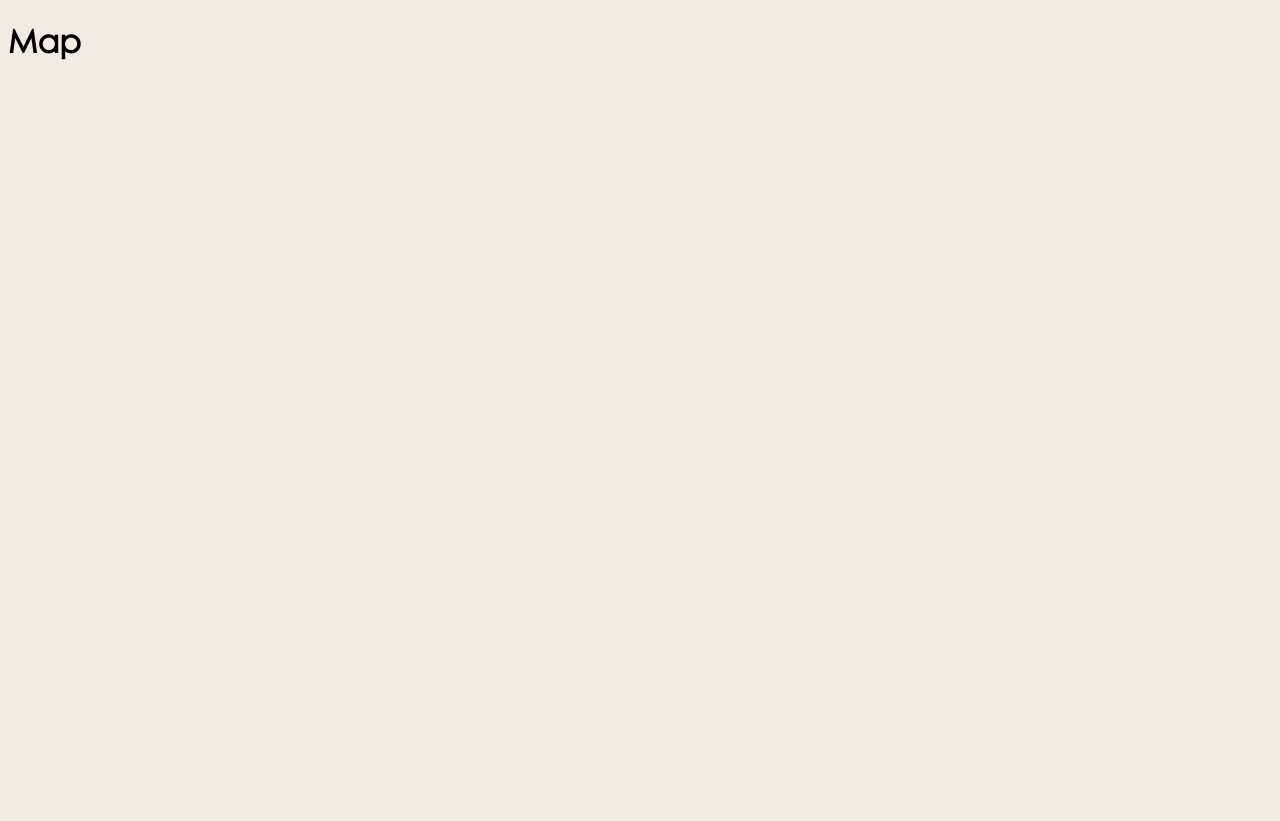
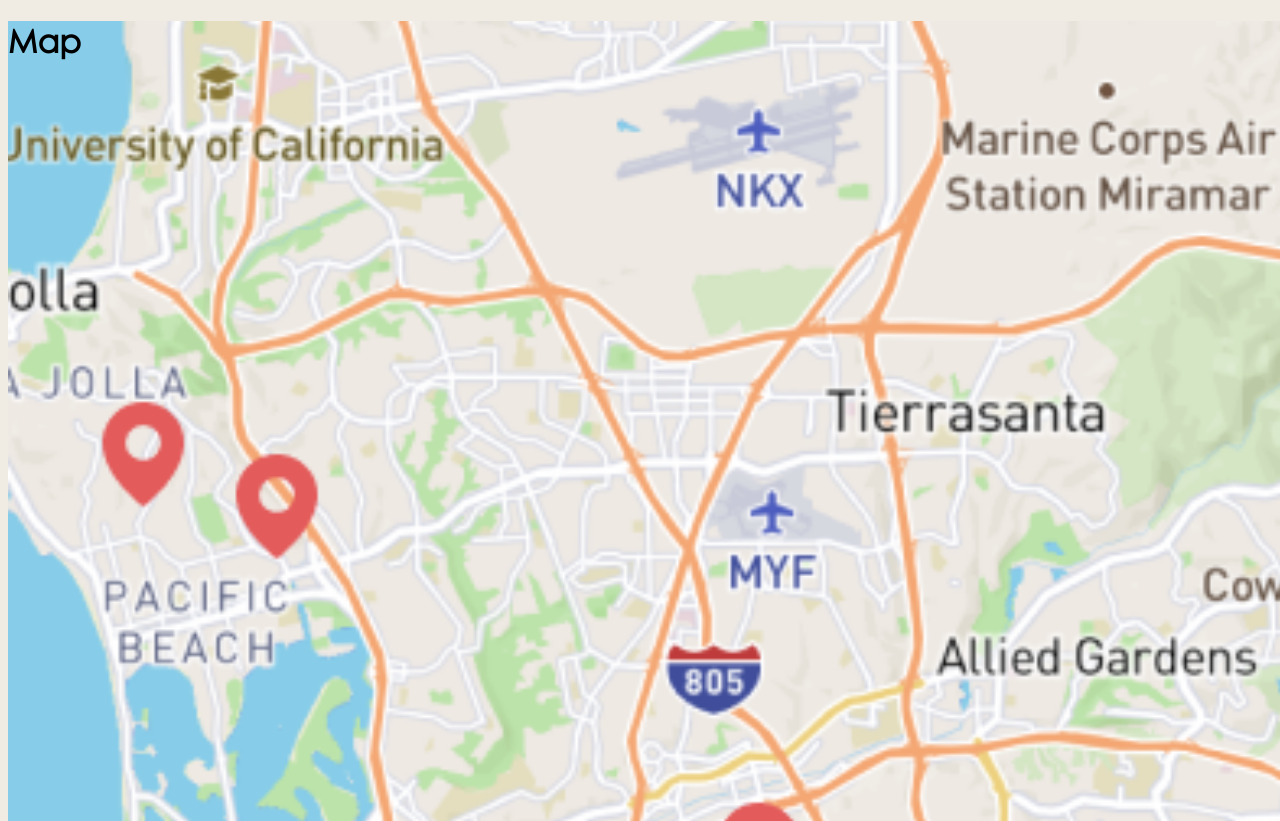
Before and after one commit to testler/Hakuna_matata, a React (Create React App) app in the folder hakuna_matata/: page /map in a window 1280 px wide. Built offline with nearby package versions, Linux system fonts and the light colour scheme.

Commit message:
final commit

```diff
--- a/hakuna_matata/src/components/FeedModal/feedModal.css
+++ b/hakuna_matata/src/components/FeedModal/feedModal.css
@@ -1,9 +1,10 @@
-img{
-    width: 10rem;
-}
+
 div#feed-modal{
     padding: 5vw;
     background-color: #C4D1C3;;
     margin: 5vw;
     border-radius: 10px;
 }
+div#feed-modal > div > img{
+    width: 10rem;
+}
--- a/hakuna_matata/src/pages/Map/Map.jsx
+++ b/hakuna_matata/src/pages/Map/Map.jsx
@@ -3,7 +3,7 @@
 
 function Map(){
     return(
-        <div class="map">
+        <div class="map_background">
             <h1>Map</h1>
         </div>
     )
```
Also changed, not shown: hakuna_matata/src/pages/Map/Map.png.
